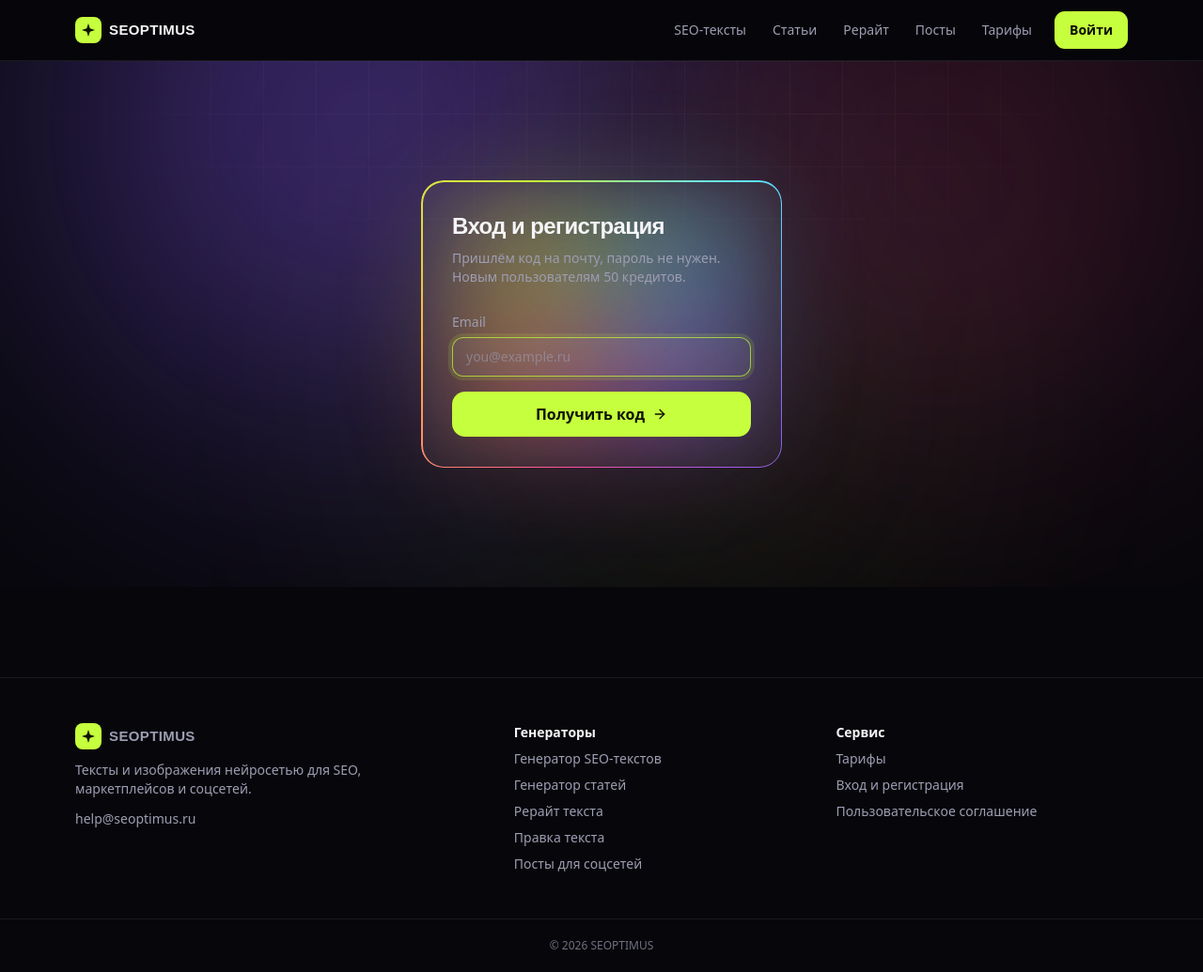
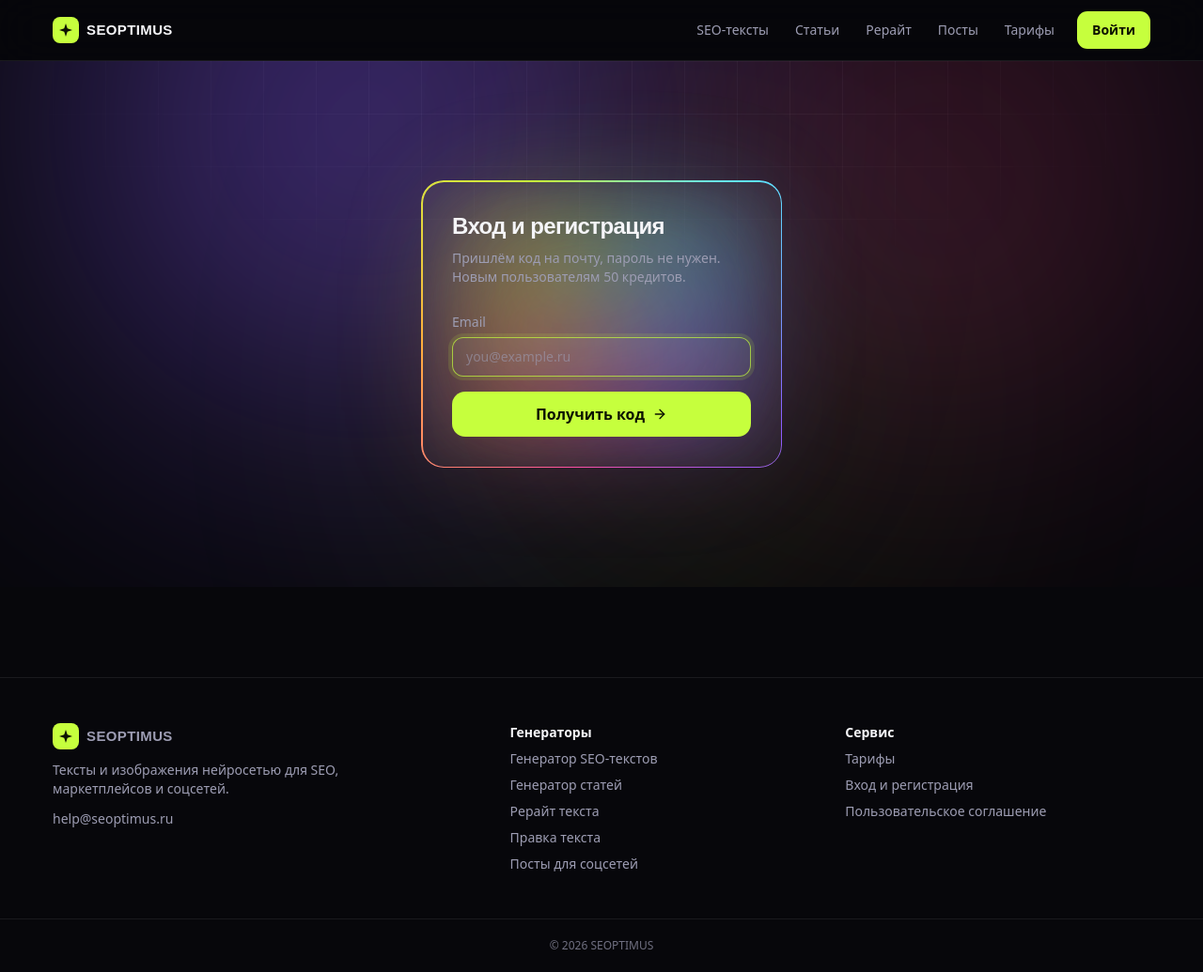
Before and after one commit to PROGRESS-DIGITAL/seoptimus-new, a Next.js app: page /login in a window 1280 px wide. Shown: the whole page at 94% size. Built offline with nearby package versions, Linux system fonts and the light colour scheme; no server answers; a web font is replaced by a local one.

Commit message:
Публичные страницы на всю ширину экрана (до 1920px)
Co-Authored-By: Claude Opus 5.5 <noreply@anthropic.com>
Claude-Session: https://claude.ai/code/session_016qb5oY6HEnzb8DCpQsw447

```diff
--- a/src/app/(public)/(home)/page.tsx
+++ b/src/app/(public)/(home)/page.tsx
@@ -38,13 +38,13 @@ export default async function Home() {
       <section className="relative overflow-hidden">
         <Aurora />
         {/* Левая часть стоит на месте, когда окно генерации растёт вниз */}
-        <div className="mx-auto grid max-w-6xl items-start gap-12 px-4 pb-16 pt-14 lg:grid-cols-[1fr_1.05fr] lg:pt-20">
+        <div className="wrap grid items-start gap-12 xl:gap-20 pb-16 pt-14 lg:grid-cols-[1fr_1.05fr] lg:pt-20">
           <div className="animate-rise">
             <span className="chip">
               <Gift className="h-3.5 w-3.5 text-accent" />
               Бесплатно и без регистрации
             </span>
-            <h1 className="display mt-6 text-[2.6rem] leading-[1.05] sm:text-6xl">
+            <h1 className="display mt-6 text-[2.6rem] leading-[1.05] sm:text-6xl 2xl:text-7xl">
               Нейросеть <span className="gradient-text">пишет текст</span> онлайн&nbsp;— быстро и&nbsp;без&nbsp;VPN
             </h1>
             <p className="mt-6 max-w-xl text-lg leading-relaxed text-muted">
@@ -98,7 +98,7 @@ export default async function Home() {
         </div>
       </section>
 
-      <div className="mx-auto max-w-6xl px-4">
+      <div className="wrap">
         {/* Генераторы */}
         <section className="pt-24">
           <div className="flex flex-wrap items-end justify-between gap-4">
--- a/src/app/(public)/[slug]/page.tsx
+++ b/src/app/(public)/[slug]/page.tsx
@@ -63,7 +63,7 @@ export default async function GeneratorPage({ params }: Props) {
       </div>
 
       {others.length > 0 && (
-        <div className="mx-auto max-w-6xl px-4 pt-14">
+        <div className="wrap pt-14">
           <h2 className="display text-2xl">Другие генераторы</h2>
           <div className="mt-6 grid gap-4 sm:grid-cols-2 lg:grid-cols-4">
             {others.map((o) => (
--- a/src/app/(public)/layout.tsx
+++ b/src/app/(public)/layout.tsx
@@ -8,7 +8,7 @@ export default function PublicLayout({ children }: { children: React.ReactNode }
       <PublicHeader />
       <main className="relative">{children}</main>
       <footer className="mt-24 border-t border-line">
-        <div className="mx-auto grid max-w-6xl gap-8 px-4 py-12 text-sm text-muted sm:grid-cols-[1.4fr_1fr_1fr]">
+        <div className="wrap grid gap-8 py-12 text-sm text-muted sm:grid-cols-[1.4fr_1fr_1fr]">
           <div>
             <Logo />
             <p className="mt-3 max-w-xs">Тексты и изображения нейросетью для SEO, маркетплейсов и соцсетей.</p>
--- a/src/app/(public)/tarification/page.tsx
+++ b/src/app/(public)/tarification/page.tsx
@@ -36,7 +36,7 @@ export default async function Pricing() {
   return (
     <div className="relative overflow-hidden">
       <Aurora subtle />
-      <div className="mx-auto max-w-6xl px-4 pt-10">
+      <div className="wrap pt-10">
         <div className="text-center">
           <h1 className="display text-4xl sm:text-5xl">
             Тарифы <span className="gradient-text">без путаницы</span>
--- a/src/app/globals.css
+++ b/src/app/globals.css
@@ -125,6 +125,11 @@ select option {
   }
   .btn-sm {
     @apply min-h-10 rounded-[11px] px-4 py-2 text-sm;
+  }
+
+  /* Контейнер публичных страниц: на всю ширину экрана с полями по краям (до 1920px на очень широких мониторах) */
+  .wrap {
+    @apply mx-auto w-full max-w-[1920px] px-4 sm:px-6 lg:px-10 xl:px-14;
   }
 
   .card {
--- a/src/components/PublicHeader.tsx
+++ b/src/components/PublicHeader.tsx
@@ -7,7 +7,7 @@ export default async function PublicHeader() {
   const link = "hidden rounded-full px-3 py-1.5 text-muted transition hover:bg-white/5 hover:text-fg md:inline";
   return (
     <header className="sticky top-0 z-40 border-b border-line bg-bg/70 backdrop-blur-xl">
-      <div className="mx-auto flex max-w-6xl items-center justify-between px-4 py-3">
+      <div className="wrap flex items-center justify-between py-3">
         <Logo />
         <nav className="flex items-center gap-1 text-sm">
           <Link href="/seo-generator" className={link}>SEO-тексты</Link>
```
